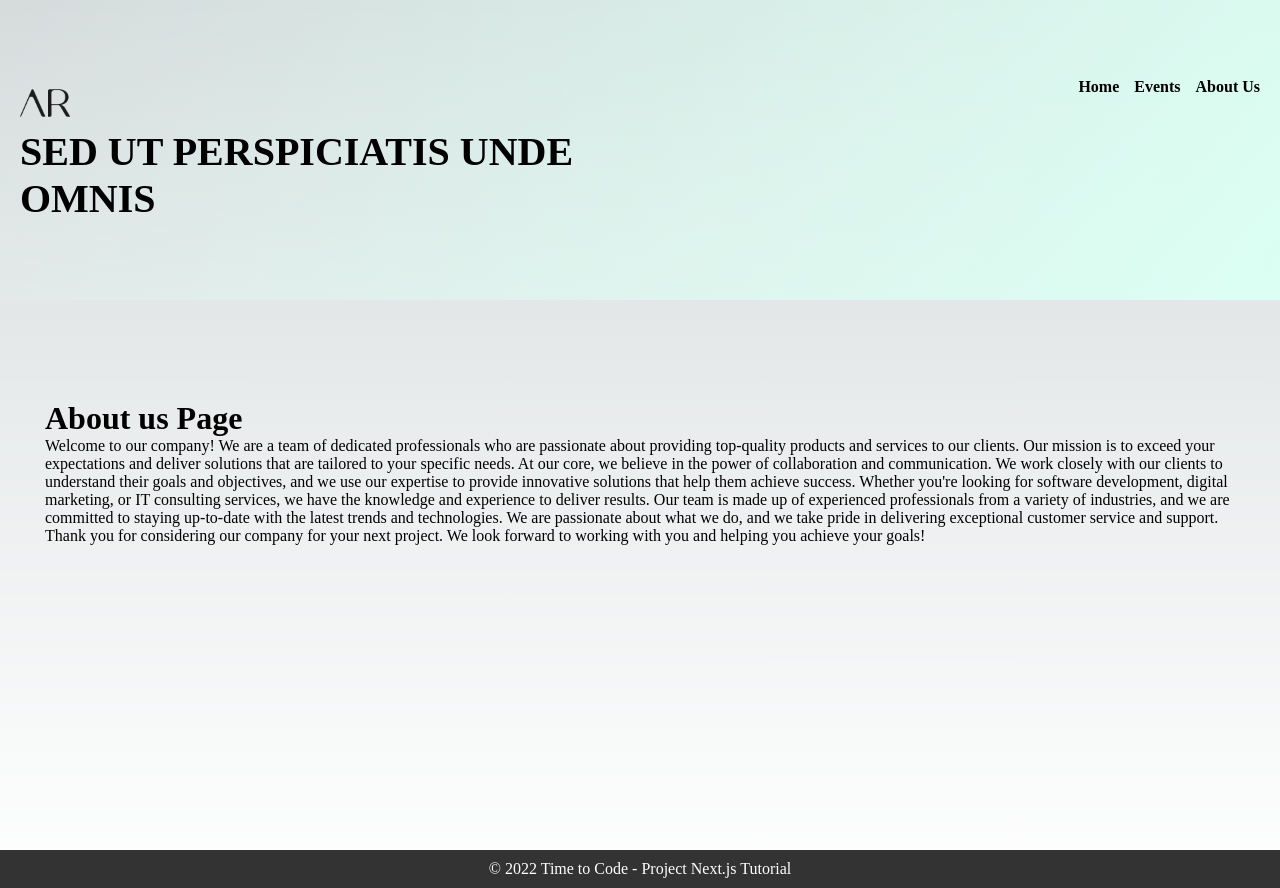
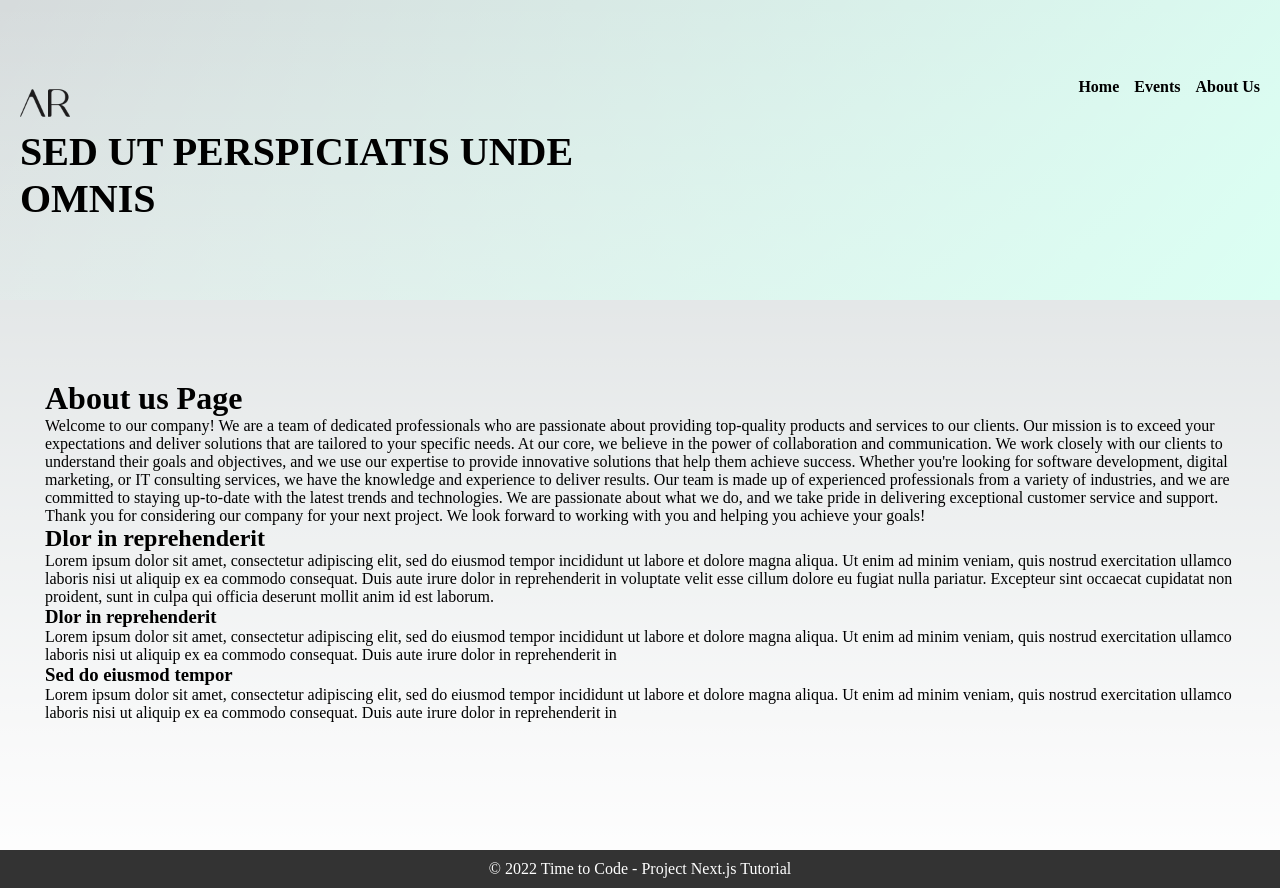
Before and after one commit to shoma-hirao/nextjs-tutorial, a Next.js app: page /about-us in a window 1280 px wide. Built offline with nearby package versions, Linux system fonts and the light colour scheme.

Commit message:
💄 aboutページのレイアウト変更対応

```diff
--- a/pages/about-us.js
+++ b/pages/about-us.js
@@ -20,6 +20,38 @@
         your next project. We look forward to working with you and helping you
         achieve your goals!
       </p>
+      <h2>Dlor in reprehenderit</h2>
+      <p>
+        Lorem ipsum dolor sit amet, consectetur adipiscing elit, sed do eiusmod
+        tempor incididunt ut labore et dolore magna aliqua. Ut enim ad minim
+        veniam, quis nostrud exercitation ullamco laboris nisi ut aliquip ex ea
+        commodo consequat. Duis aute irure dolor in reprehenderit in voluptate
+        velit esse cillum dolore eu fugiat nulla pariatur. Excepteur sint
+        occaecat cupidatat non proident, sunt in culpa qui officia deserunt
+        mollit anim id est laborum.
+      </p>
+      <ul className="about_us_list">
+        <li>
+          <h3>Dlor in reprehenderit </h3>
+          <p>
+            Lorem ipsum dolor sit amet, consectetur adipiscing elit, sed do
+            eiusmod tempor incididunt ut labore et dolore magna aliqua. Ut enim
+            ad minim veniam, quis nostrud exercitation ullamco laboris nisi ut
+            aliquip ex ea commodo consequat. Duis aute irure dolor in
+            reprehenderit in
+          </p>
+        </li>
+        <li>
+          <h3>Sed do eiusmod tempor </h3>
+          <p>
+            Lorem ipsum dolor sit amet, consectetur adipiscing elit, sed do
+            eiusmod tempor incididunt ut labore et dolore magna aliqua. Ut enim
+            ad minim veniam, quis nostrud exercitation ullamco laboris nisi ut
+            aliquip ex ea commodo consequat. Duis aute irure dolor in
+            reprehenderit in
+          </p>
+        </li>
+      </ul>
     </div>
   );
 };
--- a/styles/general.sass
+++ b/styles/general.sass
@@ -45,7 +45,7 @@
   width: 100%
   max-width: 1250px
   margin: auto
-  padding: 100px 30px
+  padding: 80px 30px
   min-height: 550px
 
 .home_body
@@ -65,3 +65,7 @@
       direction: rtl
     .content
       width: 50%
+
+.about_ul_list
+  display: flex
+  flex-direction: column
```
